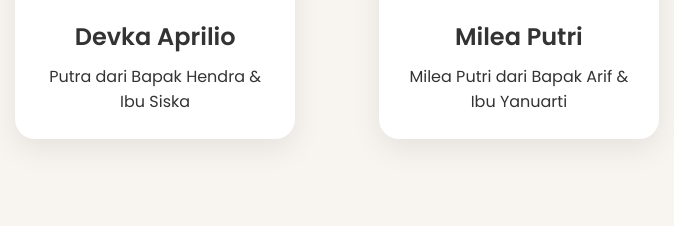
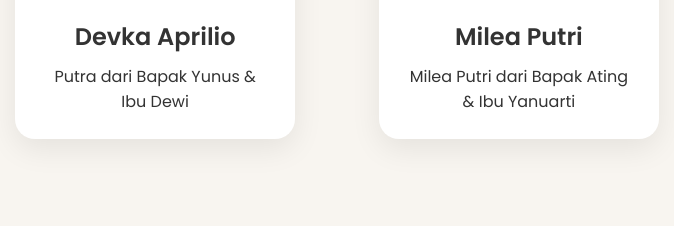
Before and after one commit to devkaaaaa/Website-Undangan-Pernikahan, a plain HTML site: page detail.html in a window 1280 px wide. Shown: the part 712-938 px from the top of the page, 303-977 px from the left. Drawn offline with Linux system fonts and the light colour scheme.

Commit message:
update detail.html

```diff
--- a/detail.html
+++ b/detail.html
@@ -38,7 +38,7 @@
         <div class="card">
           <img src="WhatsApp Image 2025-08-28 at 10.30.16_4a96f74e(1).jpg" alt="">
           <h2>Devka Aprilio</h2>
-          <p>Putra dari Bapak Hendra & Ibu Siska</p>
+          <p>Putra dari Bapak Yunus & Ibu Dewi</p>
         </div>
 
         <div class="heart">
@@ -48,7 +48,7 @@
         <div class="card">
           <img src= "0486e2fb9c9316225668355c303c4814(1).jpg" alt="">
           <h2>Milea Putri</h2>
-          <p>Milea Putri dari Bapak Arif & Ibu Yanuarti</p>
+          <p>Milea Putri dari Bapak Ating & Ibu Yanuarti</p>
         </div>
 
       </div>
```
